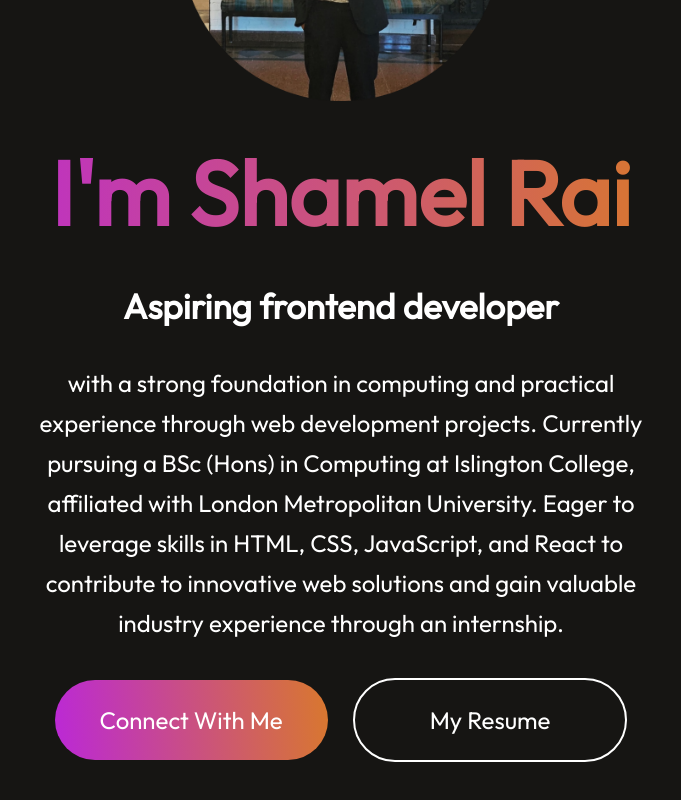
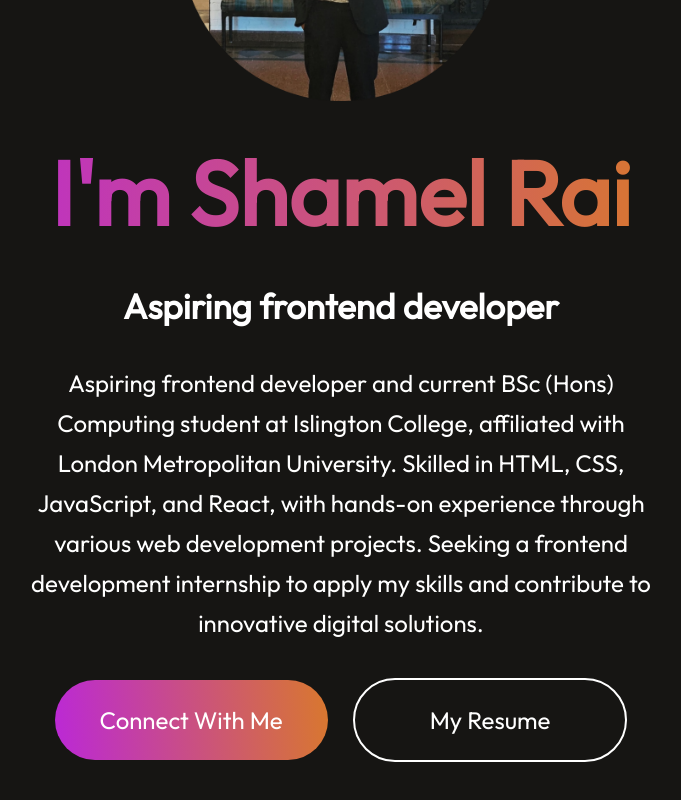
Before and after one commit to shamel-rai/Shamel-rai-Protfolio, a React (Vite) app: page / in a window 1280 px wide. Shown: the part 474-1274 px from the top of the page, without its empty margins (299-980 px from the left). Built offline with nearby package versions, Linux system fonts and the light colour scheme; no server answers.

Commit message:
Hero content updated

```diff
--- a/src/components/Hero/Hero.jsx
+++ b/src/components/Hero/Hero.jsx
@@ -7,10 +7,10 @@ export default function Hero() {
             <img src={profile_img} alt="" />
             <h1>I'm Shamel Rai</h1>
             <h2>Aspiring frontend developer</h2>
-            <p> with a strong foundation in computing and practical experience through web
-                development projects. Currently pursuing a BSc (Hons) in Computing at Islington College, affiliated with
-                London Metropolitan University. Eager to leverage skills in HTML, CSS, JavaScript, and React to
-                contribute to innovative web solutions and gain valuable industry experience through an internship.</p>
+            <p> Aspiring frontend developer and current BSc (Hons) Computing student at Islington College, affiliated with London Metropolitan University.
+                Skilled in HTML, CSS, JavaScript, and React, with hands-on experience through various web development projects. Seeking a frontend development
+                internship to apply my skills and contribute to innovative digital solutions.
+            </p>
             <div className="hero-action">
                 <div className="hero-connect">
                     <AnchorLink className='anchorLink' offset={50} href='#Contact-Me'>Connect With Me </AnchorLink>
```
